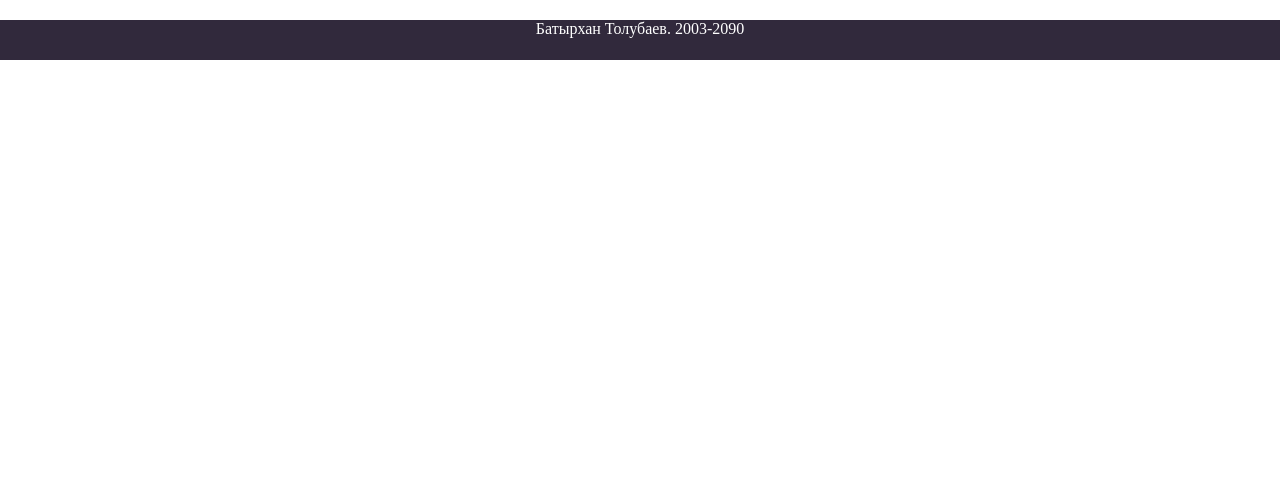
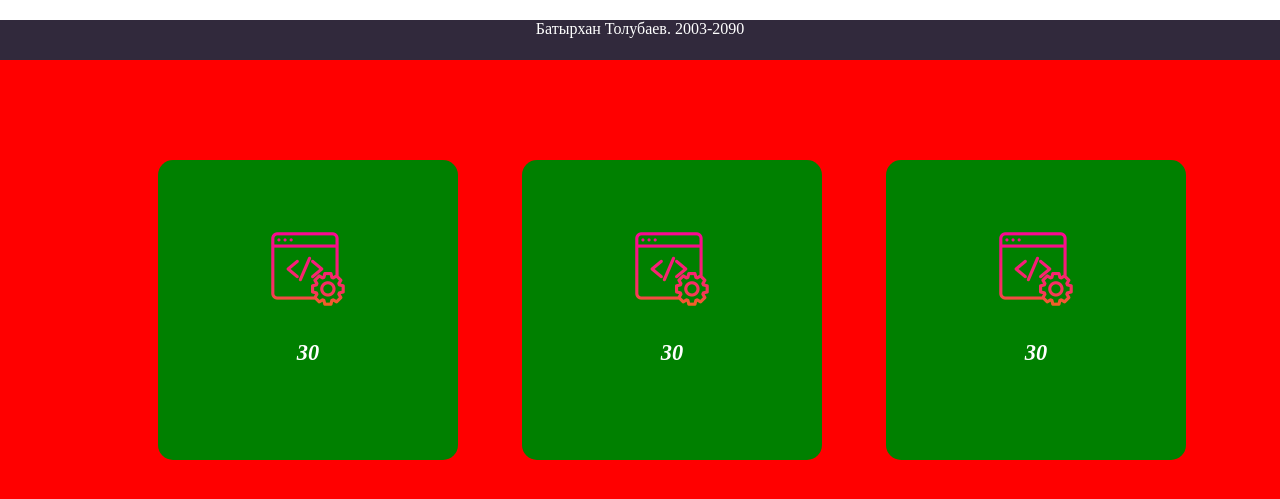
Before and after one commit to primov312/primov312.github.io, a plain HTML site: page index.html in a window 1280 px wide. Shown: the part 2165-2664 px from the top of the page. Before the commit the page ends 2225 px from the top, so only its background shows below. Drawn offline with Linux system fonts and the light colour scheme.

Commit message:
create three cards

```diff
--- a/css/style.css
+++ b/css/style.css
@@ -178,6 +178,72 @@ footer{
     color: white;
 }
 .footer p{
-    font-size 15px;
+    font-size: 15px;
     color: white;
 }
+.main{
+    width: 70%;
+    margin: auto;
+}
+.threeCard{
+    position: absolute;
+    width: 100%;
+    height: 500px;
+    left: 0;
+    display: flex;
+    justify-content: center;
+    align-items: center;
+    background-color: red;
+}
+.threeCard .card{
+    width:300px;
+    height: 300px;
+    position: relative;
+    perspective: 1000px;
+    margin-left: 5%;
+}
+card:not(:first-child){
+    margin-left: 3%;
+}
+.front, .back{
+    position: absolute;
+    width: 100%;
+    height: 100%;
+    left: 0;
+    top: 0;
+    display: flex;
+    justify-content: center;
+    align-items: center;
+    transition: 1s;
+    backface-visibility: hidden;
+    border-radius: 15px;
+}
+.front{
+    background-color: green;
+}
+.front p{
+    width: 100%;
+    font-style: italic;
+    font-weight: bold;
+    font-size: 1.4em;
+    margin-top: 40%;
+    line-height: 26px;
+    text-align: center;
+    color: white;
+}
+.back{
+    transform: rotateY(180deg);
+    background-color:rgb(102, 255, 102);
+    font-style: italic;
+    font-weight: bold;
+    font-size: 1.4em;
+    line-height: 26px;
+    text-align: center;
+    color: white;
+}Y
+.card:hover .front{
+    transform: rotateY(180deg);
+}
+.card:hover .back{
+    transform: rotateY(360deg);
+}
--- a/index.html
+++ b/index.html
@@ -52,6 +52,7 @@
             </div>
             <button>Узнать стоимость</button>
         </div>
+
         <div class="section portfolio">
             <h3>Примеры моих работ</h3>
             <div class="cards">
@@ -111,5 +112,48 @@
         <footer>
             <p>Батырхан Толубаев. 2003-2090</p>
         </footer>
+        <div class="main">
+            <div class="threeCard">
+                <div class="card">
+                    <div class="front">
+                        <span>
+                            <img src="images/icons/coding (1).png" alt="">
+                            <p class="name">30</p>
+                        </span>
+                    </div>
+                    <div class="back">
+                        <span>
+                            Some text
+                        </span>
+                    </div>
+                </div>
+                <div class="card">
+                    <div class="front">
+                        <span>
+                            <img src="images/icons/coding (1).png" alt="">
+                            <p class="name">30</p>
+                        </span>
+                    </div>
+                    <div class="back">
+                        <span>
+                            Some text
+                        </span>
+                    </div>
+                </div>
+                <div class="card">
+                    <div class="front">
+                        <span>
+                            <img src="images/icons/coding (1).png" alt="">
+                            <p class="name">30</p>
+                        </span>
+                    </div>
+                    <div class="back">
+                        <span>
+                            Some text
+                        </span>
+                    </div>
+                </div>
+            </div>
+        </div>
     </body>
     </html>
```
